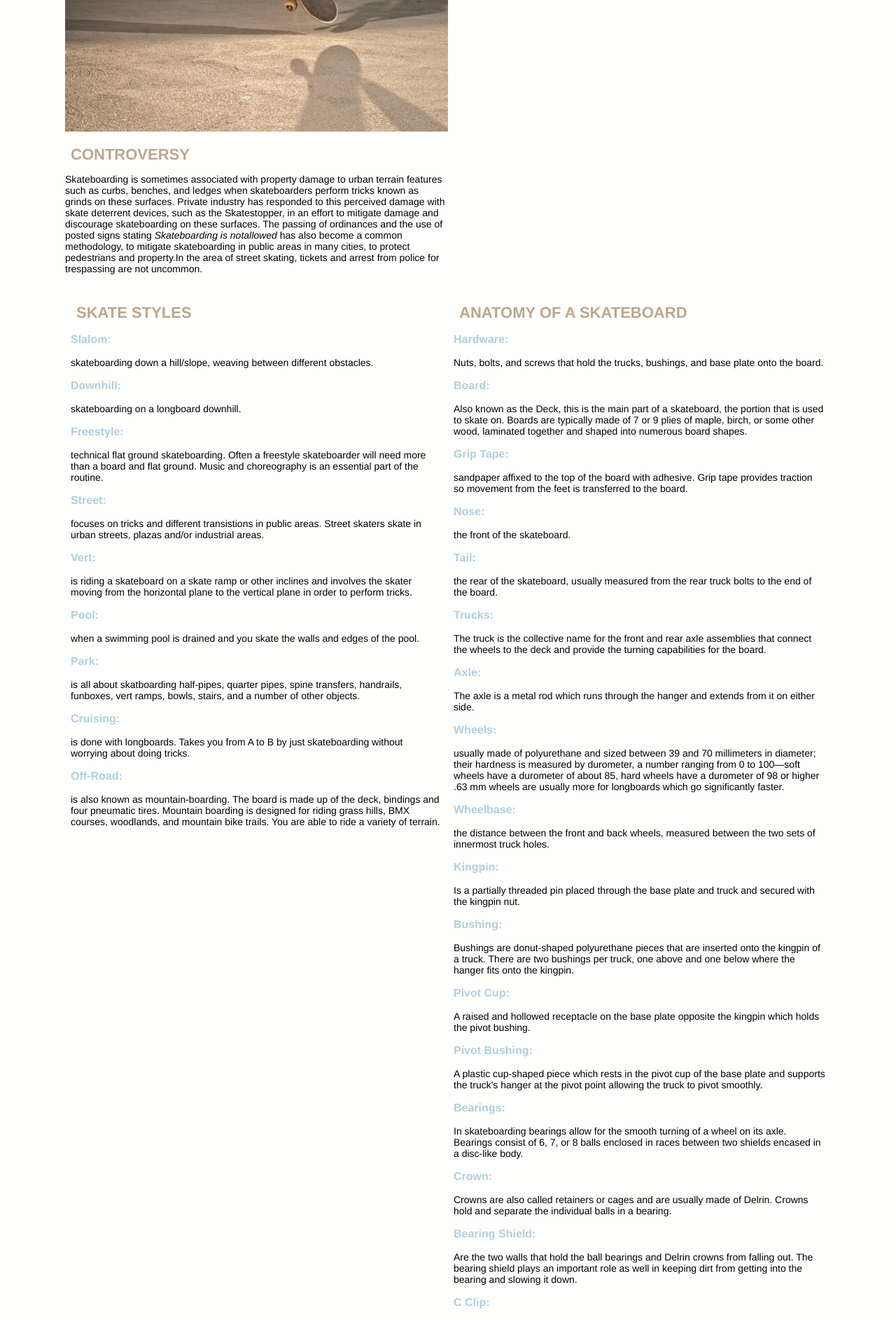
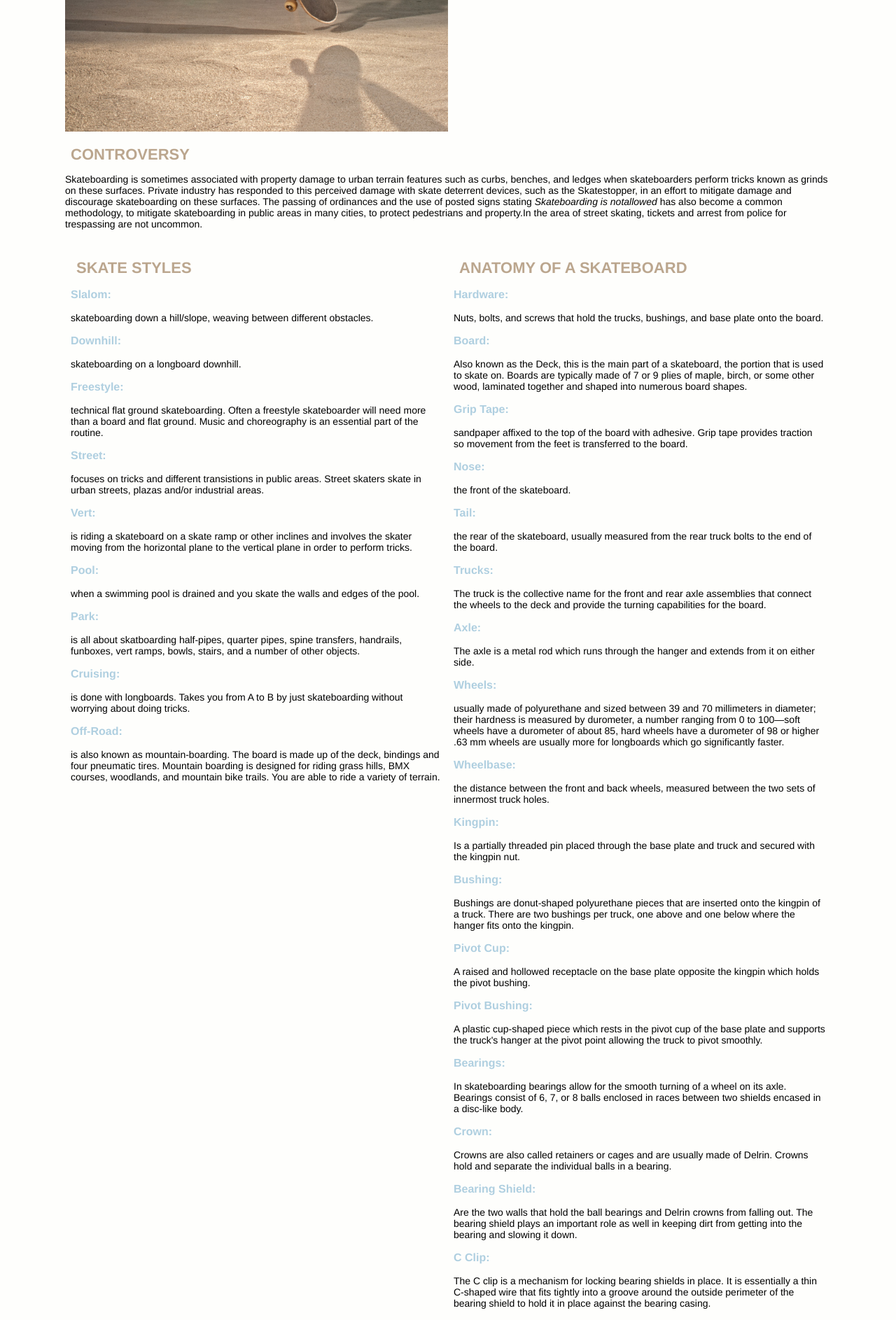
Before and after one commit to maddiwatson1/large-data-website, a Jekyll site: the page built from about.html, in a window 1280 px wide. Shown: the part 753-2639 px from the top of the page at 70% size. Built offline with Jekyll 4.4.1, drawn with Linux system fonts in a browser that asks for light colours; Markdown is read by kramdown in place of the engine named in the settings.

Commit message:
change to some css

```diff
--- a/about.html
+++ b/about.html
@@ -5,7 +5,12 @@ layout: default
 <div class="unit unit-s-1 unit-m-1 unit-l-1-1-3">
 	<div class="unit-spacer-2">
 		<img src="images/about-page.jpg" class="flex-img" alt="">
-        <h1>Controversy</h1>
+    </div>
+</div>
+
+<div class="unit unit-s-1 unit-m-1 unit-l-1-1-3">
+	<div class="unit-spacer-3">
+		<h1>Controversy</h1>
 			<p>Skateboarding is sometimes associated with property damage to urban terrain features such as curbs, benches, and ledges when skateboarders perform tricks known as grinds on these surfaces. Private industry has responded to this perceived damage with skate deterrent devices, such as the Skatestopper, in an effort to mitigate damage and discourage skateboarding on these surfaces. The passing of ordinances and the use of posted signs stating <em>Skateboarding is notallowed</em> has also become a common methodology, to mitigate skateboarding in public areas in many cities, to protect pedestrians and property.In the area of street skating, tickets and arrest from police for trespassing are not uncommon.</p>
     </div>
 </div>
--- a/css/general.css
+++ b/css/general.css
@@ -135,8 +135,6 @@ p {
 	padding-left: 0px;
 }
 
-
-
 @media only screen and (max-width: 38em) {
 
 	.unit-s-1 {
@@ -168,5 +166,8 @@ p {
 
 	.unit-spacer-2 {
 		width: 50%;
+	}
 
-}
+	.unit-spacer-3 {
+		float: right;
+	}
```
